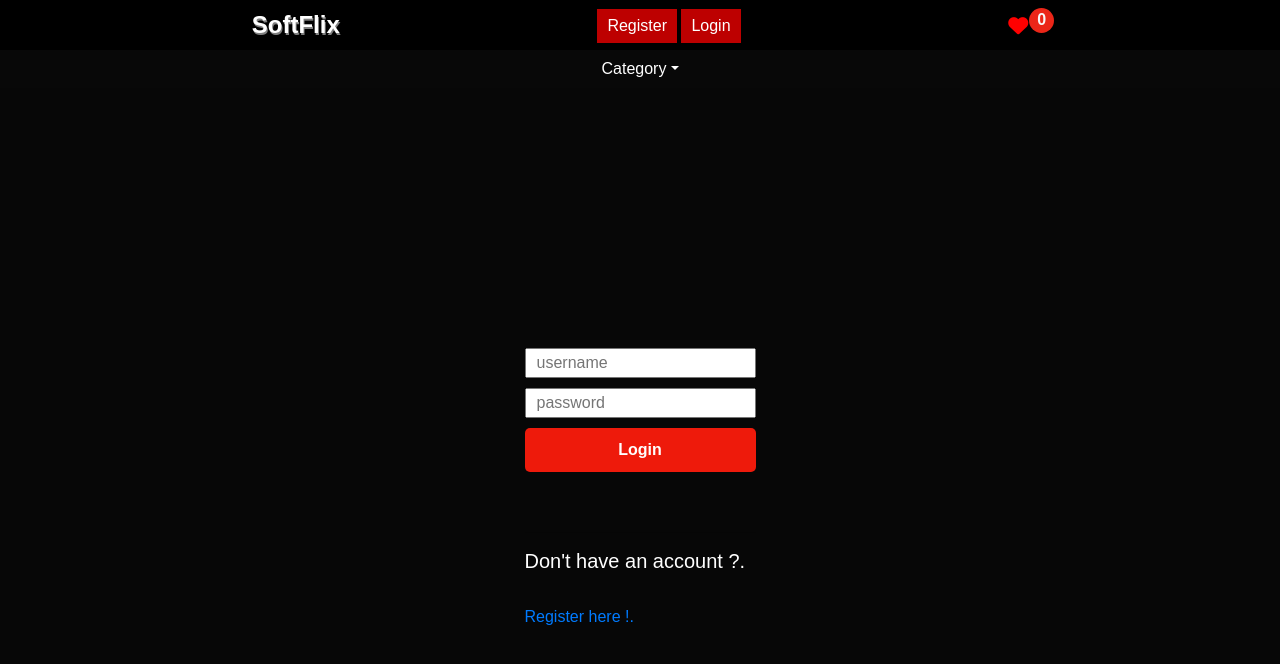
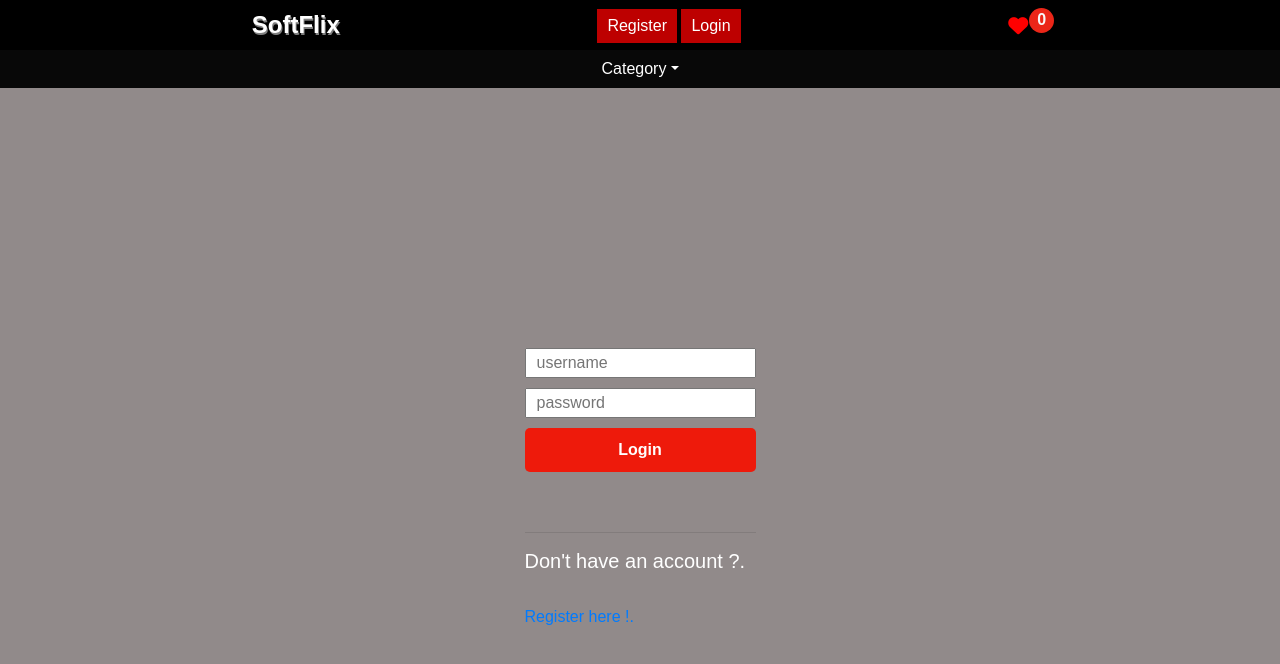
Before and after one commit to SOFTMAN387/movies-app, a React (Create React App) app: page /movie/top_rated in a window 1280 px wide. Shown: the top 664 px of the page. Built offline with nearby package versions, Linux system fonts and the light colour scheme.

Commit message:
changed login background

```diff
--- a/src/pages/login/login.css
+++ b/src/pages/login/login.css
@@ -3,7 +3,7 @@
     display: flex;
     align-items: center;
     justify-content: center;
-    background-color: rgb(7, 7, 7);
+    background-color: rgb(145, 138, 138);
 }
 
 .loginContainer {
```
